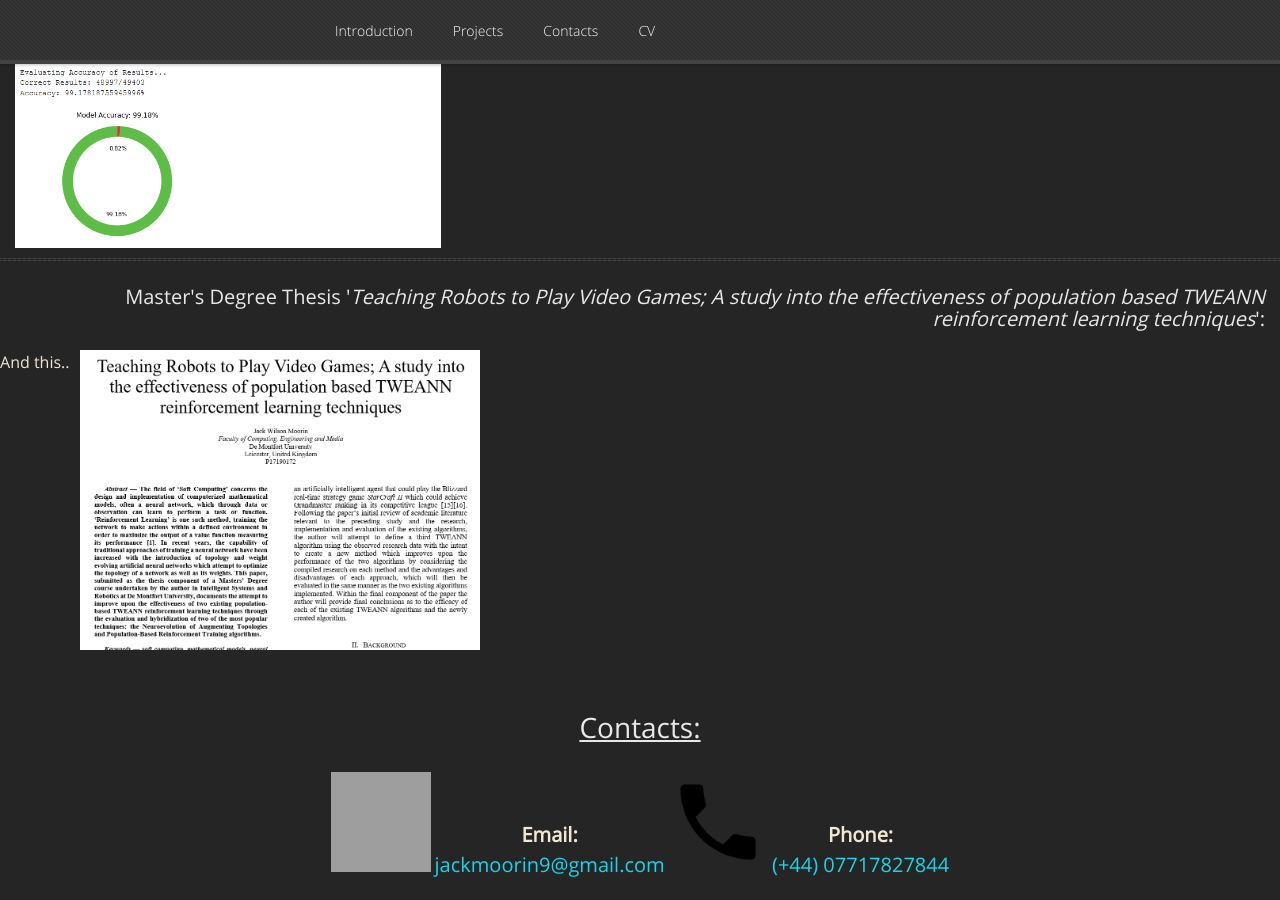
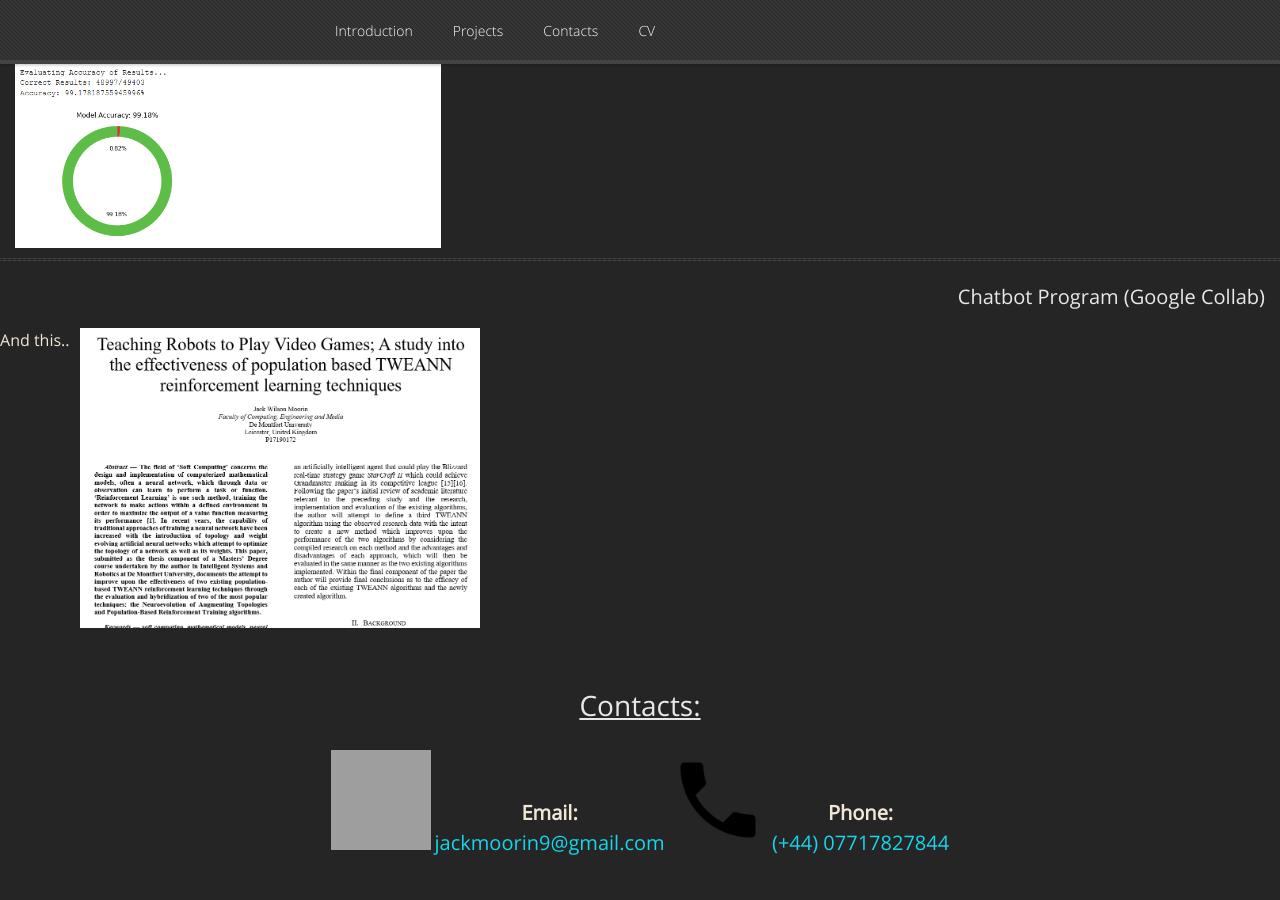
Before and after one commit to GamesProgrammingGrad2021/GamesProgrammingGrad2021.github.io, a Jekyll site: the page built from index.md, in a window 1280 px wide and 900 px high, scrolled down 1993 px. Built offline with Jekyll 4.4.1, drawn with Linux system fonts in a browser that asks for light colours; nearby versions of some CDN libraries; our own code applies the rules of GitHub Pages for plain Markdown files; after the commit the page ends 2871 px from its top, so only the background shows below that; grey boxes are pictures that could not be loaded.

Commit message:
Update default.html

```diff
--- a/_layouts/default.html
+++ b/_layouts/default.html
@@ -159,7 +159,7 @@
 
 			<!-- NLP Chatbot (Right)-->
 			<hr>
-			<h2 style="padding-top:5px; padding-right: 15px; padding-bottom: 10px; text-align: right; font-size: 20px;">Master's Degree Thesis '<i>Teaching Robots to Play Video Games; A study into the effectiveness of population based TWEANN reinforcement learning techniques</i>':</h2>
+			<h2 style="padding-top:5px; padding-right: 15px; padding-bottom: 10px; text-align: right; font-size: 20px;">Chatbot Program (Google Collab)</h2>
 			<div style="display: flex; align-items: center; width: 100% - 25px; margin-bottom: 10px; padding-right: 15px;">
 				<div style="padding-right: 0px; font-size: 16px; text-align: right; display: block; vertical-align: middle;">
 				<a href="TRTPVG A Study into Population Based TWEANN Reinforcement Learning Techniques.docx"><img src="Thesis_Thumbnail.png" alt="Thesis_Thumbnail" style="height: 300px; width: 400px; vertical-align: middle; float: right; padding-right: 0px; padding-left: 10px;"></a>
```
